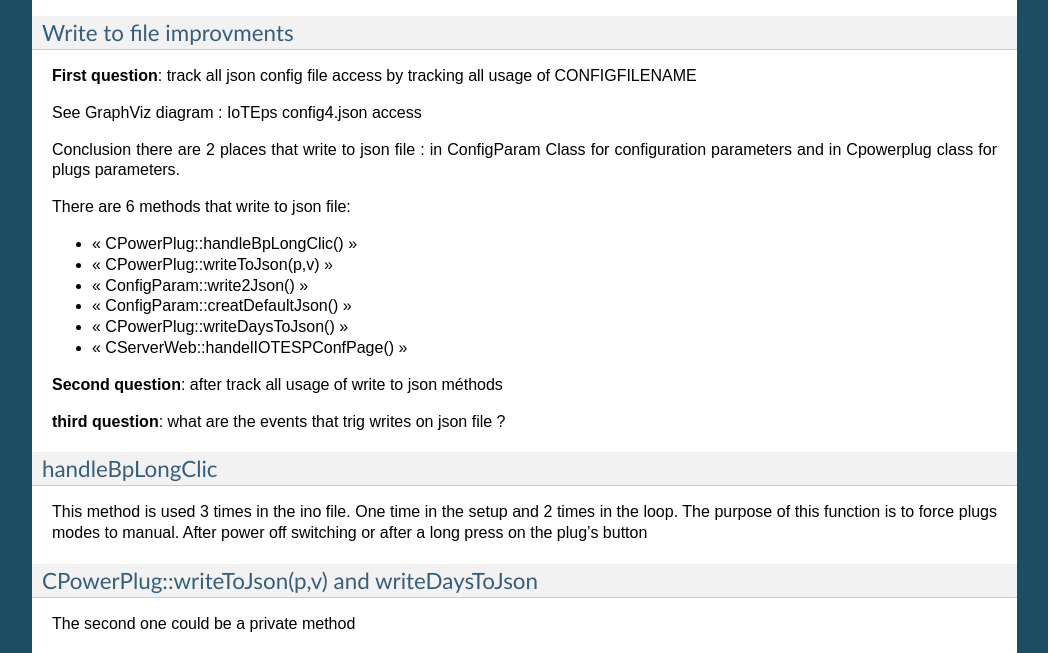
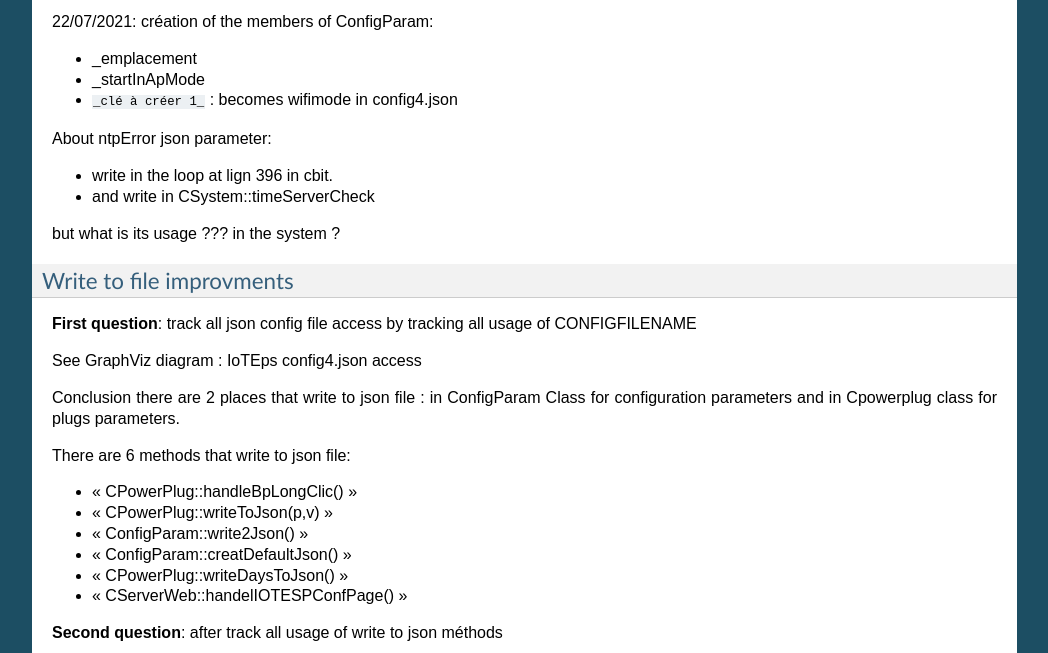
Before and after one commit to volab/IoT_EPS, a Sphinx documentation site: the page built from _1_userDoc/source/softDev.rst, in a window 1280 px wide and 900 px high, scrolled down 10520 px, cut to the strip 247-900 px from the top of the window. Shown: the whole strip, without its empty margins (198-1246 px from the left). Built offline with Sphinx 7.4.7, drawn with Linux system fonts in a browser that asks for light colours; some of the changed text lies outside the part shown.

Commit message:
first run : change config4.json files

```diff
--- a/_1_userDoc/source/softDev.rst
+++ b/_1_userDoc/source/softDev.rst
@@ -540,7 +540,19 @@
 ====================================================================================================
 .. uml:: graphviz/config4jsonVsVariables.wsd
 
+22/07/2021: création of the members of ConfigParam:
 
+- _emplacement
+- _startInApMode
+- ``_clé à créer 1_`` : becomes wifimode in config4.json
+
+About ntpError json parameter:
+
+- write in the loop at lign 396 in cbit.
+
+- and write in CSystem::timeServerCheck
+
+but what is its usage ??? in the system ?
 
 Write to file improvments
 ====================================================================================================
@@ -620,7 +632,7 @@
 
 One json master file : config4.json (no change) and 2 copies
 
-throughout operation, Json data **reside** in RAM : this is the **most important change**.
+Throughout operation, Json data **reside** in RAM : this is the **most important change**.
 
 On web and plug events, write2json methods do not write directly to the file, they change data in RAM
 and after all changes, file is store in RAM and 2 copies are made whith hash verification.
```
Also changed, not shown: other parts of _1_userDoc/source/softDev.rst (+4 -2 lines), 8 other files.
